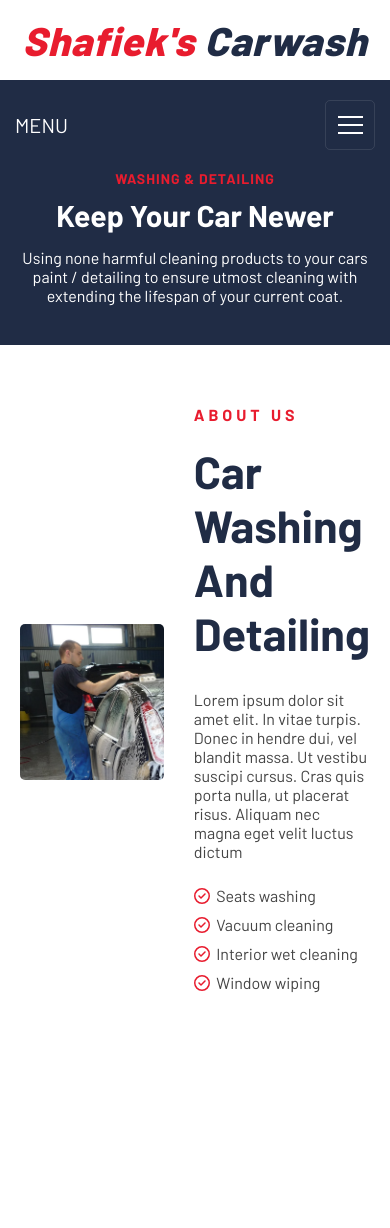
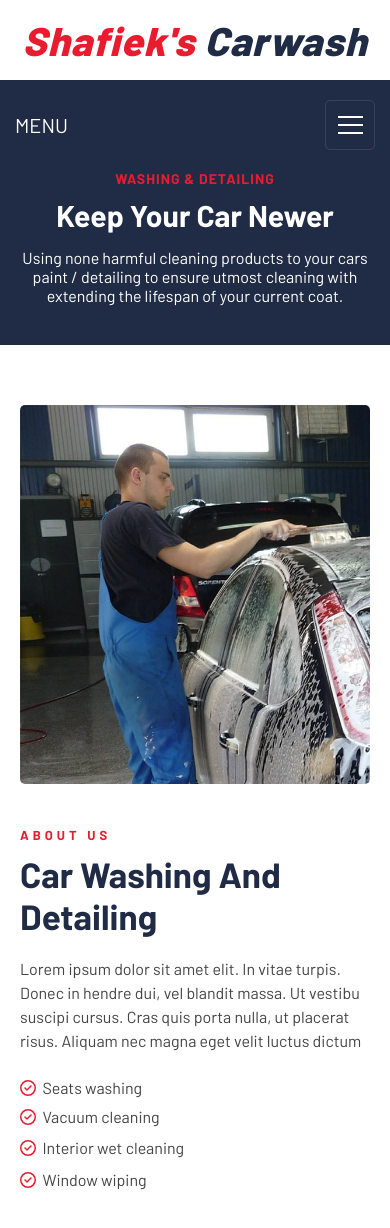
Before and after one commit to naeem2000/shafieks-carwash, a Next.js app: page / in a window 390 px wide. Shown: the top 1228 px of the page. Before the commit the page ends 1062 px from the top, so only its background shows below. Built offline with nearby package versions, Linux system fonts and the light colour scheme.

Commit message:
finished about and mobile

```diff
--- a/app/styles/about.scss
+++ b/app/styles/about.scss
@@ -32,6 +32,7 @@
                     margin-top: 30px;
                     max-width: 550px;
                     margin-bottom: 25px;
+                    line-height: 1.5;
                 }
             }
 
@@ -62,54 +63,30 @@
     }
 }
 
-@media screen and (max-width: 320px) {
+@media screen and (max-width: 768px) {
     .about {
-        display: flex;
-        align-items: center;
-        background-color: var(--white);
-
-        .about-left {
-            width: 48%;
-            margin-right: 30px;
-
-            img {
-                width: 100%;
-                height: auto;
-                border-radius: 5px;
-            }
-        }
+        flex-direction: row;
+        align-items: flex-start;
 
         .about-right {
-            width: 52%;
 
             .about-text {
                 p {
                     &:nth-child(1) {
-                        font-size: 16px;
-                        font-weight: 700;
-                        letter-spacing: 4px;
-                        text-transform: uppercase;
-                        color: var(--red);
-                        margin-bottom: 20px;
+                        font-size: 13px;
+                        margin-bottom: 10px;
                     }
 
                     &:nth-child(3) {
-                        margin-top: 30px;
-                        max-width: 550px;
-                        margin-bottom: 25px;
+                        margin-top: 20px;
                     }
                 }
 
                 h2 {
-                    font-size: 45px;
-                    font-weight: 700;
-                    text-transform: capitalize;
-                    color: var(--blue);
+                    font-size: 35px;
                 }
 
                 .list {
-                    display: flex;
-                    flex-direction: column;
 
                     p {
                         display: flex;
@@ -127,3 +104,148 @@
         }
     }
 }
+
+@media screen and (max-width: 450px) {
+    .about {
+        flex-direction: column;
+        align-items: flex-start;
+
+        .about-left {
+            width: 100%;
+            margin-right: 0px;
+        }
+
+        .about-right {
+            width: 100%;
+            margin-top: 40px;
+
+            .about-text {
+                p {
+                    &:nth-child(1) {
+                        font-size: 13px;
+                        margin-bottom: 10px;
+                    }
+
+                    &:nth-child(3) {
+                        margin-top: 20px;
+                    }
+                }
+
+                h2 {
+                    font-size: 35px;
+                }
+
+                .list {
+
+                    p {
+                        display: flex;
+                        align-items: center;
+                        font-size: unset;
+                        font-weight: unset;
+                        letter-spacing: unset;
+                        text-transform: unset;
+                        color: unset;
+                        margin-bottom: 10px;
+                        margin-top: 0;
+                    }
+                }
+            }
+        }
+    }
+}
+
+@media screen and (max-width: 375px) {
+    .about {
+        flex-direction: column;
+
+        .about-left {
+            width: 100%;
+            margin-right: 0px;
+        }
+
+        .about-right {
+            width: 100%;
+            margin-top: 40px;
+
+            .about-text {
+                p {
+                    &:nth-child(1) {
+                        font-size: 13px;
+                        margin-bottom: 10px;
+                    }
+
+                    &:nth-child(3) {
+                        margin-top: 20px;
+                    }
+                }
+
+                h2 {
+                    font-size: 35px;
+                }
+
+                .list {
+
+                    p {
+                        display: flex;
+                        align-items: center;
+                        font-size: unset;
+                        font-weight: unset;
+                        letter-spacing: unset;
+                        text-transform: unset;
+                        color: unset;
+                        margin-bottom: 10px;
+                        margin-top: 0;
+                    }
+                }
+            }
+        }
+    }
+}
+
+@media screen and (max-width: 320px) {
+    .about {
+        flex-direction: column;
+
+        .about-left {
+            width: 100%;
+            margin-right: 0px;
+        }
+
+        .about-right {
+            width: 100%;
+            margin-top: 40px;
+
+            .about-text {
+                p {
+                    &:nth-child(1) {
+                        font-size: 13px;
+                        margin-bottom: 10px;
+                    }
+
+                    &:nth-child(3) {
+                        margin-top: 20px;
+                    }
+                }
+
+                h2 {
+                    font-size: 35px;
+                }
+
+                .list {
+
+                    p {
+                        display: flex;
+                        align-items: center;
+                        font-size: unset;
+                        font-weight: unset;
+                        letter-spacing: unset;
+                        text-transform: unset;
+                        color: unset;
+                        margin-bottom: 10px;
+                        margin-top: 0;
+                    }
+                }
+            }
+        }
+    }
+}
```
